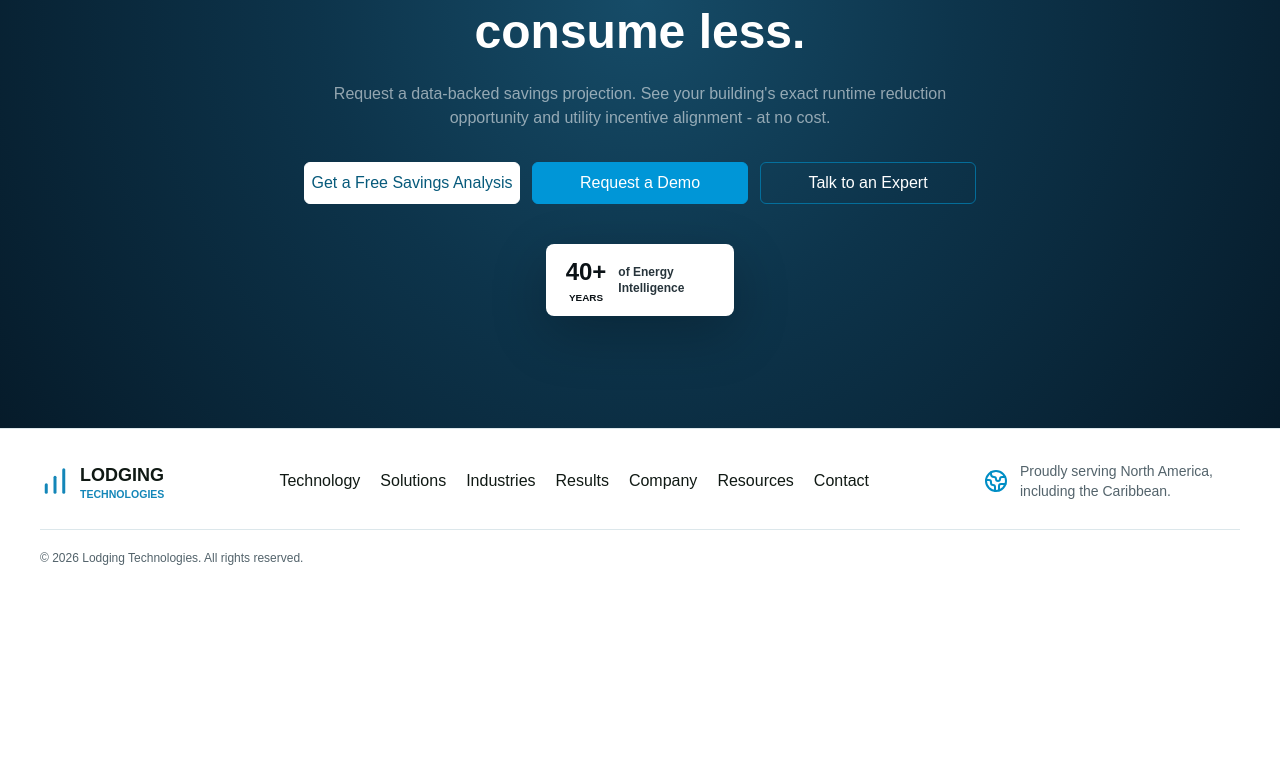
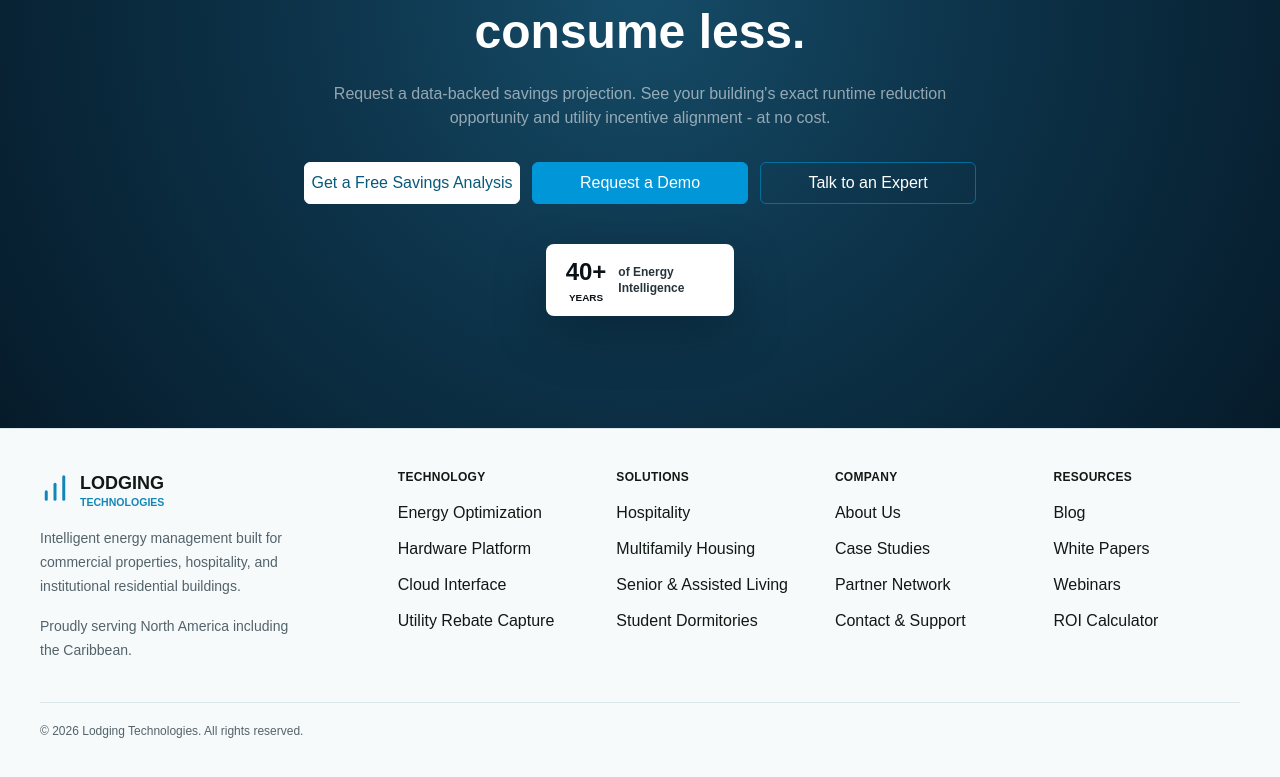
Before and after one commit to MannLester/Lodge-Tech-Website, a Next.js app: page / in a window 1280 px wide. Shown: the part 4695-5472 px from the top of the page. Before the commit the page ends 5293 px from the top, so only its background shows below. Built offline with nearby package versions, Linux system fonts and the light colour scheme.

Commit message:
frontend: add reference footer columns

```diff
--- a/src/features/home/ui/closing-footer.tsx
+++ b/src/features/home/ui/closing-footer.tsx
@@ -1,12 +1,42 @@
-import { Globe2 } from "lucide-react";
-
-import { navigationItems } from "@/features/home/model/home-content";
 import { BrandMark } from "@/shared/ui/brand-mark";
 
-const footerLinks = [
-  ...navigationItems,
-  { href: "#contact", label: "Resources" },
-  { href: "#contact", label: "Contact" },
+const footerLinkGroups = [
+  {
+    label: "Technology",
+    links: [
+      { href: "#technology", label: "Energy Optimization" },
+      { href: "#technology", label: "Hardware Platform" },
+      { href: "#technology", label: "Cloud Interface" },
+      { href: "#technology", label: "Utility Rebate Capture" },
+    ],
+  },
+  {
+    label: "Solutions",
+    links: [
+      { href: "#industries", label: "Hospitality" },
+      { href: "#industries", label: "Multifamily Housing" },
+      { href: "#industries", label: "Senior & Assisted Living" },
+      { href: "#industries", label: "Student Dormitories" },
+    ],
+  },
+  {
+    label: "Company",
+    links: [
+      { href: "#company", label: "About Us" },
+      { href: "#results", label: "Case Studies" },
+      { href: "#contact", label: "Partner Network" },
+      { href: "#contact", label: "Contact & Support" },
+    ],
+  },
+  {
+    label: "Resources",
+    links: [
+      { href: "#contact", label: "Blog" },
+      { href: "#contact", label: "White Papers" },
+      { href: "#contact", label: "Webinars" },
+      { href: "#contact", label: "ROI Calculator" },
+    ],
+  },
 ] as const;
 
 export function ClosingFooter() {
@@ -70,33 +100,47 @@ export function ClosingFooter() {
       </section>
 
       <footer
-        className="border-border bg-background border-t py-8"
+        className="border-border border-t bg-[#f7fafb] py-10"
         id="company"
       >
-        <div className="section-shell grid items-center gap-7 lg:grid-cols-[auto_1fr_auto]">
+        <div className="section-shell grid gap-10 md:grid-cols-[1.15fr_2fr] lg:grid-cols-[1fr_2.65fr]">
+          <div className="max-w-64">
             <BrandMark />
+            <p className="text-muted mt-4 text-sm leading-6">
+              Intelligent energy management built for commercial properties,
+              hospitality, and institutional residential buildings.
+            </p>
+            <p className="text-muted mt-4 text-sm leading-6">
+              Proudly serving North America including the Caribbean.
+            </p>
+          </div>
 
           <nav
             aria-label="Footer navigation"
-            className="flex flex-wrap gap-x-5 gap-y-3 lg:justify-center"
+            className="grid gap-8 sm:grid-cols-2 lg:grid-cols-4"
           >
-            {footerLinks.map((link) => (
+            {footerLinkGroups.map((group) => (
+              <div key={group.label}>
+                <h2 className="text-foreground text-xs font-bold tracking-wide uppercase">
+                  {group.label}
+                </h2>
+                <ul className="mt-4 space-y-3">
+                  {group.links.map((link) => (
+                    <li key={`${group.label}-${link.label}`}>
                       <a
-                className="text-muted hover:text-brand-strong text-xs font-semibold transition-colors"
+                        className="text-muted hover:text-brand-strong text-sm transition-colors"
                         href={link.href}
-                key={link.label}
                       >
                         {link.label}
                       </a>
+                    </li>
+                  ))}
+                </ul>
+              </div>
             ))}
           </nav>
-
-          <div className="text-muted flex items-center gap-3 text-sm lg:max-w-64 lg:justify-self-end">
-            <Globe2 aria-hidden className="text-brand shrink-0" size={24} />
-            <span>Proudly serving North America, including the Caribbean.</span>
         </div>
-        </div>
-        <div className="section-shell border-border text-muted mt-7 border-t pt-5 text-xs">
+        <div className="section-shell border-border text-muted mt-10 border-t pt-5 text-xs">
           &copy; 2026 Lodging Technologies. All rights reserved.
         </div>
       </footer>
```
Lines whose indentation alone changed are shown as unchanged.
